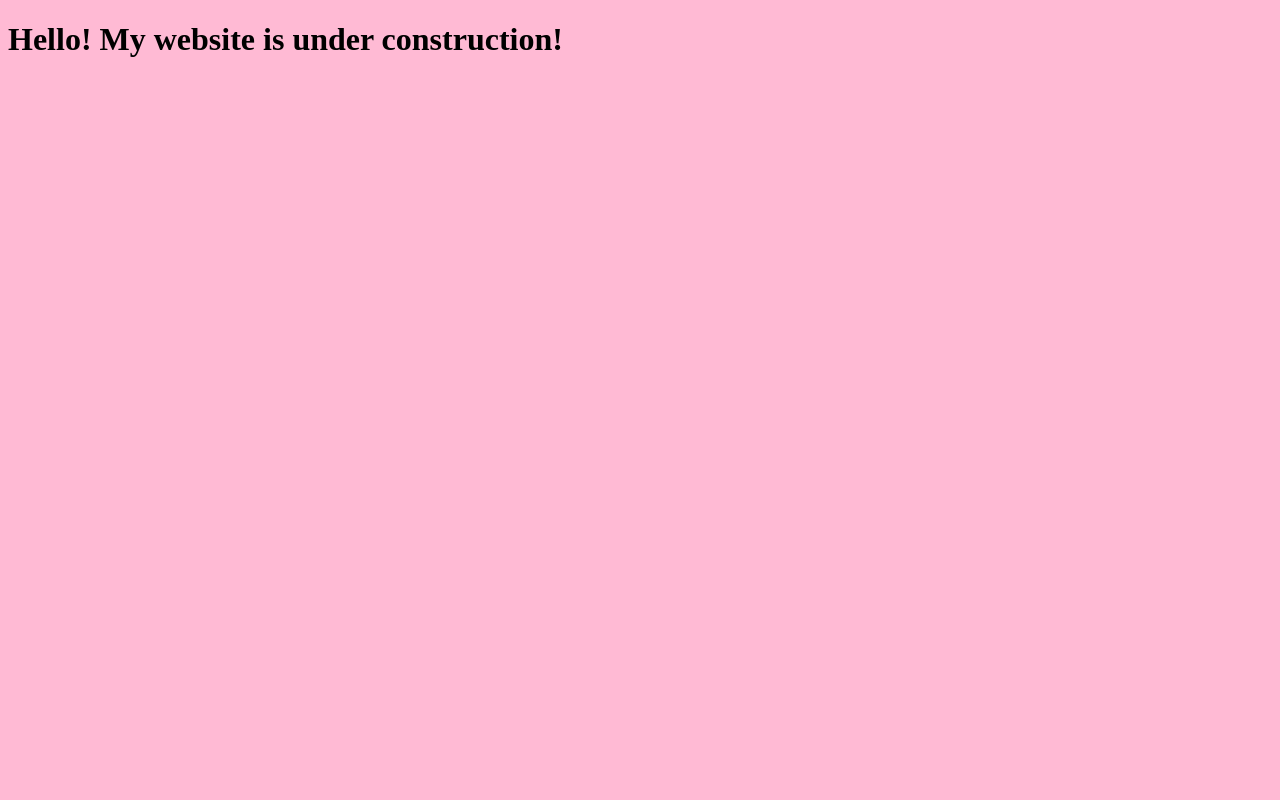
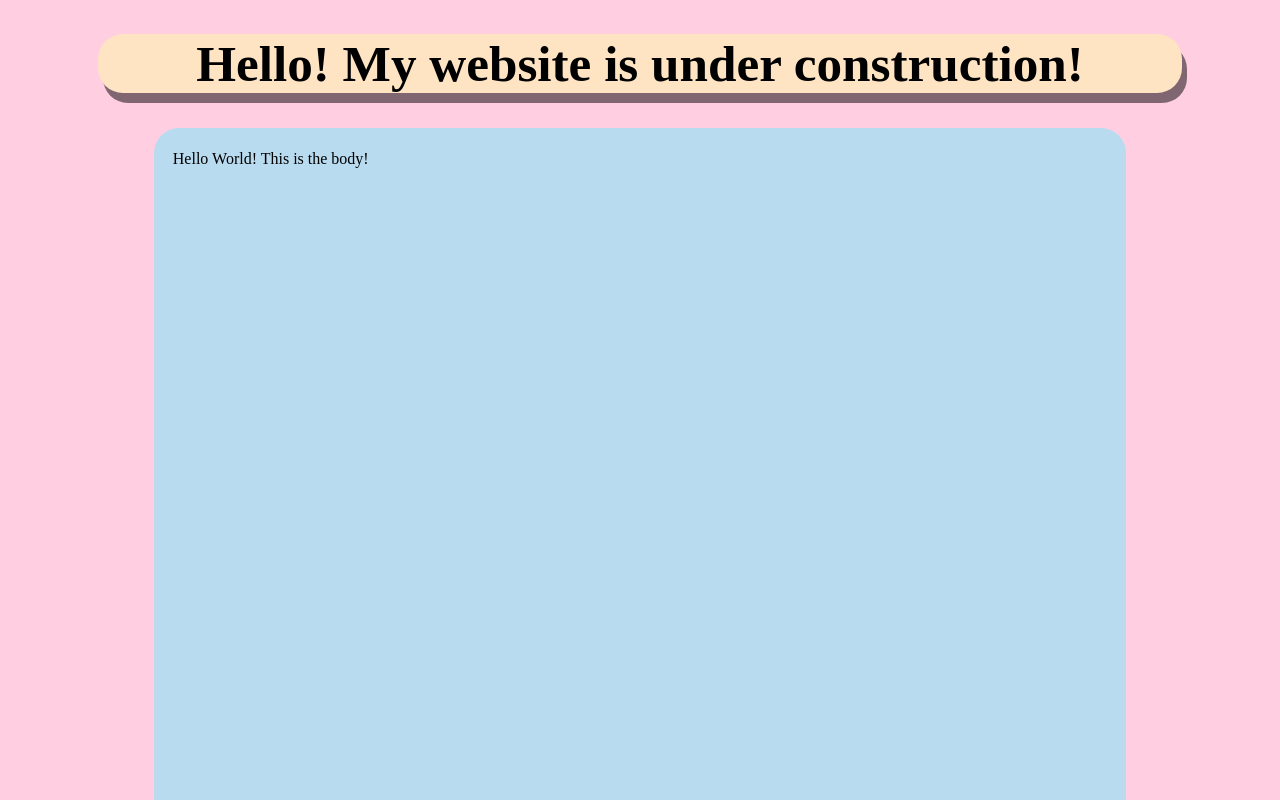
Before and after one commit to AnnaliseI/annalises-cool-website, a plain HTML site: page public/index.html in a window 1280 px wide. Shown: the top 800 px of the page. Drawn offline with Linux system fonts and the light colour scheme; a web font is replaced by a local one.

Commit message:
Created basic outline, added fonts

```diff
--- a/public/index.html
+++ b/public/index.html
@@ -10,8 +10,22 @@
 
 </head>
 <body>
+    <div class="warning">
     <h1>Hello! My website is under construction!</h1>
+    </div>
 
+    <!--Create vertical navigation bar here-->
+
+    <div class="mainContent">
+    <article id="mainBox">
+        <p>Hello World! This is the body!</p>
+    </article>
+    </div>
 
 </body>
+
+<footer>
+    <p>This is a footer</p>
+</footer>
+
 </html>
--- a/public/style.css
+++ b/public/style.css
@@ -1,3 +1,47 @@
-body {
-    background-color: #FFBAD4;
+/*regular css stuff*/
+html {
+    background-color: #ffcee1;
+    font-family: gaegu;
 }
+.warning {
+    text-align: center;
+    font-size: 2vw;
+    background-color: bisque;
+    margin-left: 7vw;
+    margin-right: 7vw;
+    border-radius: 25px;
+    box-shadow: 5px 10px rgba(0, 0, 0, 50%);
+}
+
+.mainContent {
+    margin: auto;
+    width: 100%;
+
+}
+
+#mainBox {
+    margin: auto;
+    background-color: #b9dbef;
+    border-radius: 25px;
+    width: 75vw;
+    height: 100vw;
+    padding: 0.5vw;
+}
+
+#mainBox p {
+    margin-left: 1vw;
+    margin-right: 1vw;
+
+}
+
+/*fonts*/
+@font-face {
+    font-family: gaegu;
+    src: url(fonts/Gaegu-Regular.ttf);
+}
+
+@font-face {
+    font-family: gaegu;
+    src: url(fonts/Gaegu-Bold.ttf);
+    font-weight: bold;
+}
```
Also changed, not shown: 3 other files.
